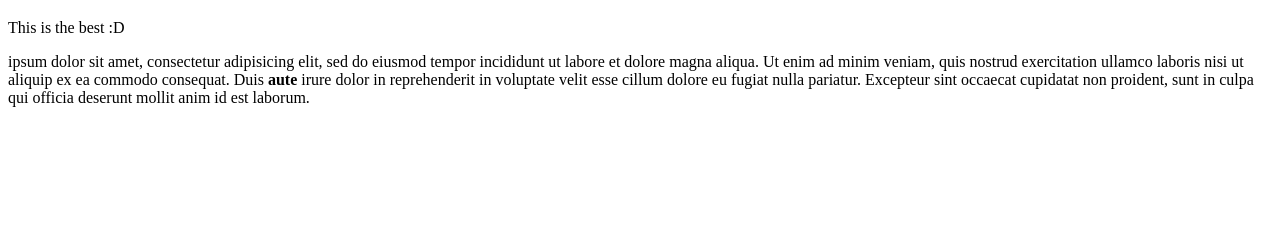
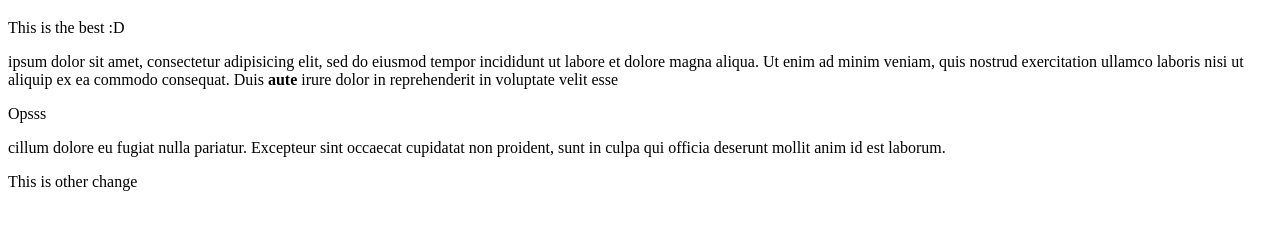
Before and after one commit to DannyFeliz/git-real, a plain HTML site: page index.html in a window 1280 px wide. Shown: the part 61-290 px from the top of the page. Drawn offline with Linux system fonts and the light colour scheme.

Commit message:
Fix this

```diff
--- a/index.html
+++ b/index.html
@@ -12,9 +12,11 @@
 	tempor incididunt ut labore et dolore magna aliqua. Ut enim ad minim veniam,
 	quis nostrud exercitation ullamco laboris nisi ut aliquip ex ea commodo
 	consequat. Duis <strong>aute</strong> irure dolor in reprehenderit in voluptate velit esse
+
+	<p>Opsss</p>
 	cillum dolore eu fugiat nulla pariatur. Excepteur sint occaecat cupidatat non
 	proident, sunt in culpa qui officia deserunt mollit anim id est laborum.</p>
 
-
+	<p>This is other change</p>
 </body>
 </html>
```
